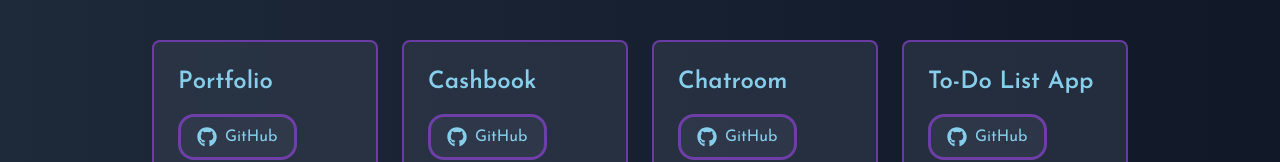
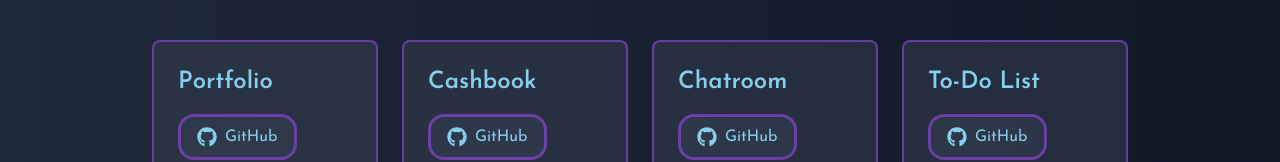
Before and after one commit to parampanwar/portfolio, a Next.js app: page / in a window 1280 px wide. Shown: the part 2810-2972 px from the top of the page. Built offline with nearby package versions, Linux system fonts and the light colour scheme; a web font is replaced by a local one.

Commit message:
Projects Added

```diff
--- a/components/projects.jsx
+++ b/components/projects.jsx
@@ -25,7 +25,7 @@ const ProjectSection = () =>
             <ReusableButtons href="https://github.com/parampanwar/python-project-upflairs" icon={FaGithub}>GitHub</ReusableButtons>
           </div>
           <div className="flex-1 border-2 border-purple-500/50 rounded-lg p-6 bg-gray-700/50">
-            <h3 className="text-2xl font-semibold text-purple-300 mb-4">To-Do List App</h3>
+            <h3 className="text-2xl font-semibold text-purple-300 mb-4">To-Do List</h3>
             <ReusableButtons href="https://github.com/parampanwar/django-projects-to-do-list" icon={FaGithub}>GitHub</ReusableButtons>
           </div>
 
```
